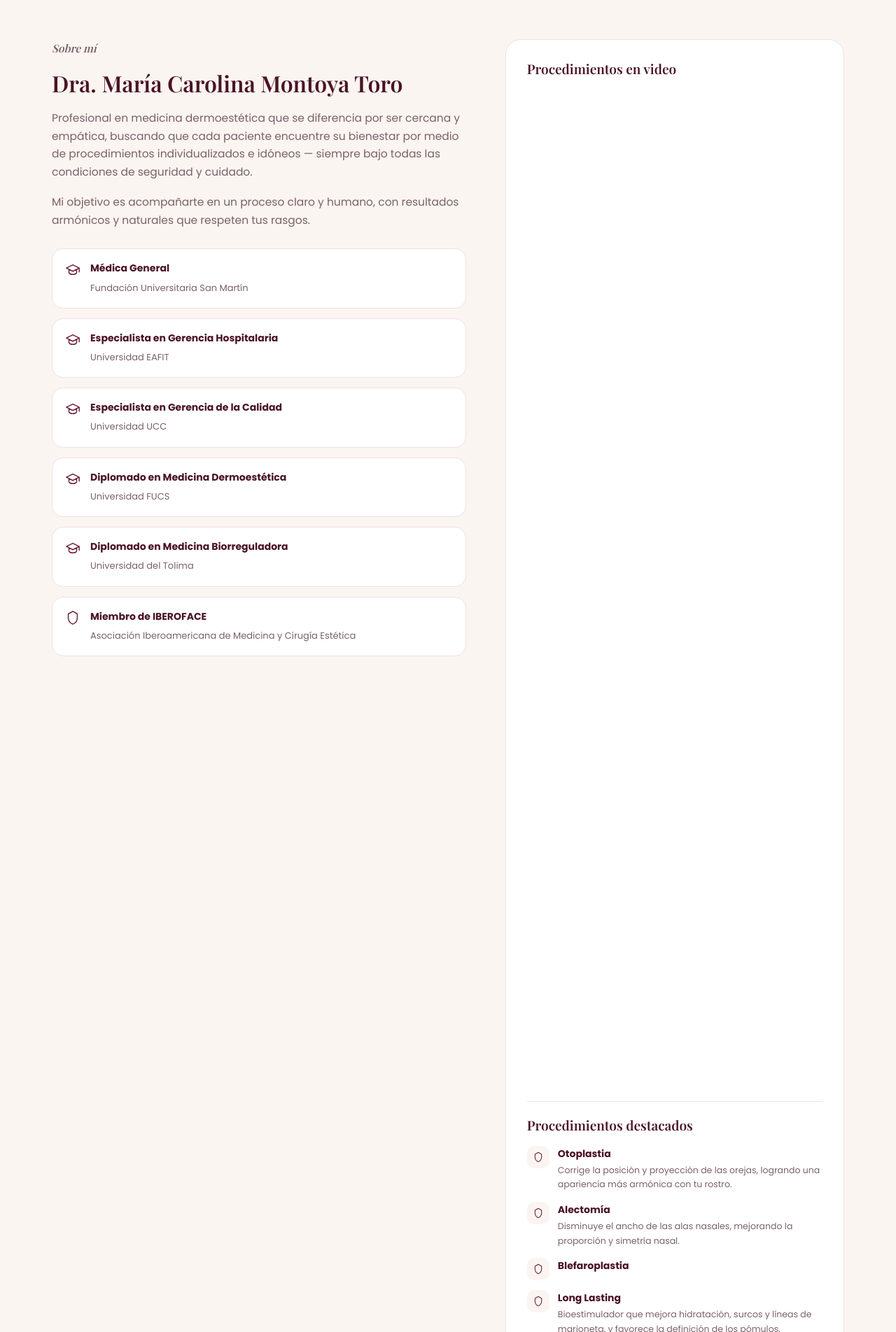
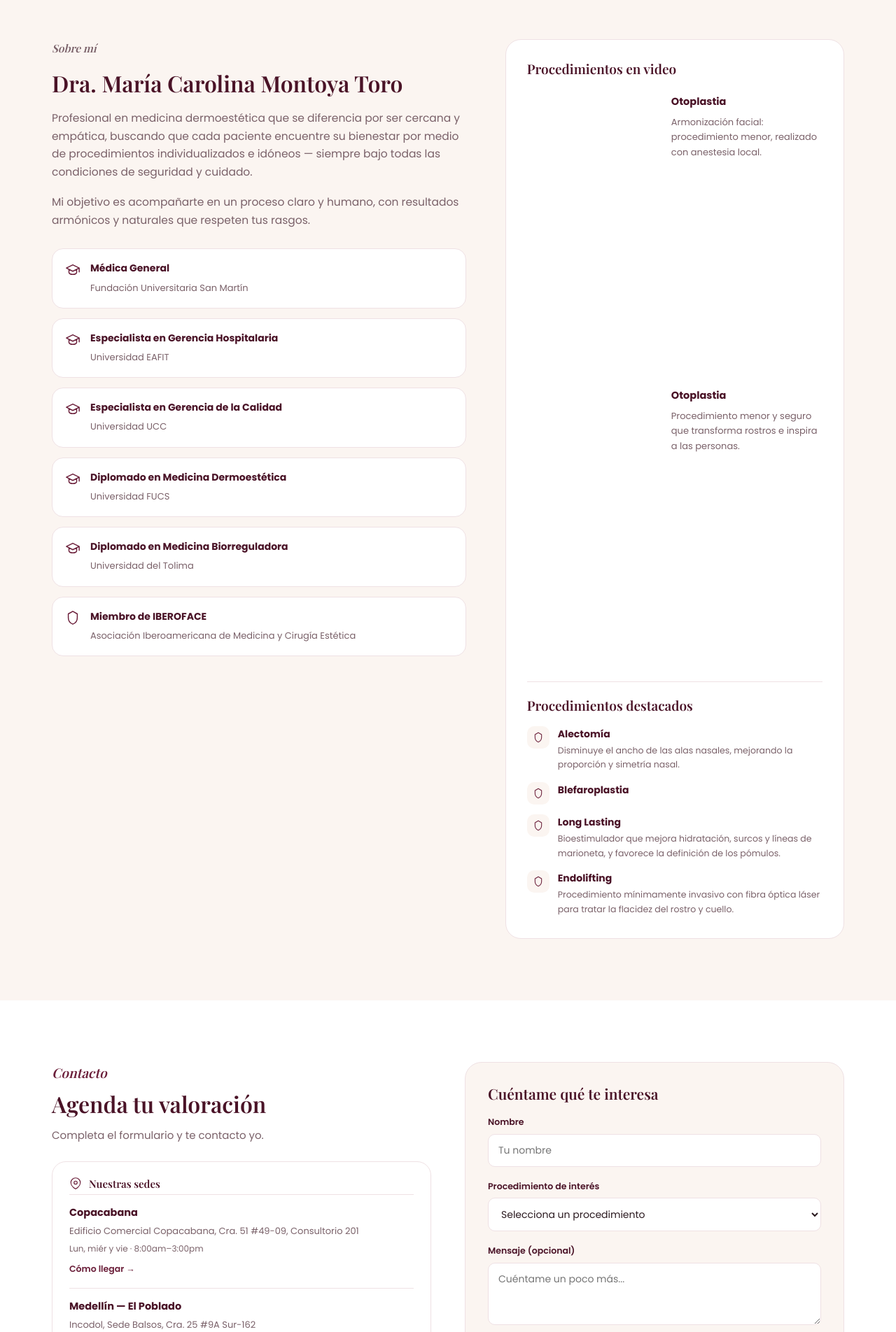
Before and after one commit to Sowi22/Landing-page-Dra.-Maria-Montoya, a plain HTML site: page index.html in a window 1280 px wide. Shown: the part 820-2724 px from the top of the page at 70% size. Drawn offline with nearby package versions, Linux system fonts and the light colour scheme; a script that the page names is missing; a web font is replaced by a local one.

Commit message:
Pone un texto real junto a cada video, en vez de una lista aparte
Cada video de Instagram ahora va emparejado lado a lado con un texto
corto y real sobre lo que muestra (ambos son de Otoplastia, segun su
propia descripcion en Instagram), en vez de tener los videos apilados
arriba y la info de procedimientos en un bloque separado abajo. Se
quita "Otoplastia" de la lista de "Procedimientos destacados" para no
repetirla, dejando ahi Alectomia, Blefaroplastia, Long Lasting y
Endolifting.

Co-Authored-By: Claude Sonnet 5 <noreply@anthropic.com>

```diff
--- a/css/style.css
+++ b/css/style.css
@@ -104,7 +104,13 @@ h1, h2, h3 { font-family: var(--serif); font-weight: 600; line-height: 1.2; colo
 /* Procedimientos: casilla junto a Sobre mí, con videos reales de Instagram */
 .procedures-box { background: #fff; border: 1px solid var(--border); border-radius: 22px; padding: 30px; }
 .procedures-box h3 { font-size: 19px; margin-bottom: 18px; }
-.procedures-box__videos { display: flex; flex-direction: column; align-items: center; gap: 20px; }
+.procedures-box__videos { display: flex; flex-direction: column; gap: 20px; }
+.video-pair { display: flex; gap: 16px; align-items: flex-start; }
+.video-pair .ig-embed { width: 190px; height: 400px; flex-shrink: 0; }
+.video-pair__text { padding-top: 6px; }
+.video-pair__text strong { display: block; font-size: 14.5px; color: var(--wine-dark); margin-bottom: 6px; }
+.video-pair__text p { font-size: 13px; color: var(--text-muted); }
+
 .ig-embed { position: relative; width: 100%; max-width: 340px; height: 700px; overflow: hidden; border-radius: 12px; }
 .ig-embed iframe {
   position: absolute !important; top: 0 !important; left: 0 !important;
@@ -168,4 +174,7 @@ h1, h2, h3 { font-family: var(--serif); font-weight: 600; line-height: 1.2; colo
   .about, .contact { padding: 56px 0; }
   .hero__stats { gap: 22px; }
   .hero__photo-badge { left: 10px; bottom: -14px; padding: 12px 16px; }
+  .video-pair { flex-direction: column; }
+  .video-pair .ig-embed { width: 100%; max-width: 280px; height: 590px; margin: 0 auto; }
+  .video-pair__text { padding-top: 0; }
 }
--- a/index.html
+++ b/index.html
@@ -96,23 +96,28 @@
     <div class="procedures-box reveal reveal--d1">
       <h3>Procedimientos en video</h3>
       <div class="procedures-box__videos">
-        <div class="ig-embed">
-          <blockquote class="instagram-media" data-instgrm-permalink="https://www.instagram.com/dramariacmontoya/reel/DdQEYqvu5Oy/" data-instgrm-version="14"></blockquote>
+        <div class="video-pair">
+          <div class="ig-embed">
+            <blockquote class="instagram-media" data-instgrm-permalink="https://www.instagram.com/dramariacmontoya/reel/DdQEYqvu5Oy/" data-instgrm-version="14"></blockquote>
+          </div>
+          <div class="video-pair__text">
+            <strong>Otoplastia</strong>
+            <p>Armonización facial: procedimiento menor, realizado con anestesia local.</p>
+          </div>
         </div>
-        <div class="ig-embed">
-          <blockquote class="instagram-media" data-instgrm-permalink="https://www.instagram.com/dramariacmontoya/reel/DdF7seEOSsm/" data-instgrm-version="14"></blockquote>
+        <div class="video-pair">
+          <div class="ig-embed">
+            <blockquote class="instagram-media" data-instgrm-permalink="https://www.instagram.com/dramariacmontoya/reel/DdF7seEOSsm/" data-instgrm-version="14"></blockquote>
+          </div>
+          <div class="video-pair__text">
+            <strong>Otoplastia</strong>
+            <p>Procedimiento menor y seguro que transforma rostros e inspira a las personas.</p>
+          </div>
         </div>
       </div>
 
       <h3 class="procedures-box__subtitle">Procedimientos destacados</h3>
       <ul class="featured-procs">
-        <li>
-          <span class="featured-procs__icon"><svg viewBox="0 0 24 24"><path d="M12 2l7 4v6c0 5-3.4 8.7-7 10-3.6-1.3-7-5-7-10V6z"/></svg></span>
-          <div>
-            <strong>Otoplastia</strong>
-            <p>Corrige la posición y proyección de las orejas, logrando una apariencia más armónica con tu rostro.</p>
-          </div>
-        </li>
         <li>
           <span class="featured-procs__icon"><svg viewBox="0 0 24 24"><path d="M12 2l7 4v6c0 5-3.4 8.7-7 10-3.6-1.3-7-5-7-10V6z"/></svg></span>
           <div>
```
